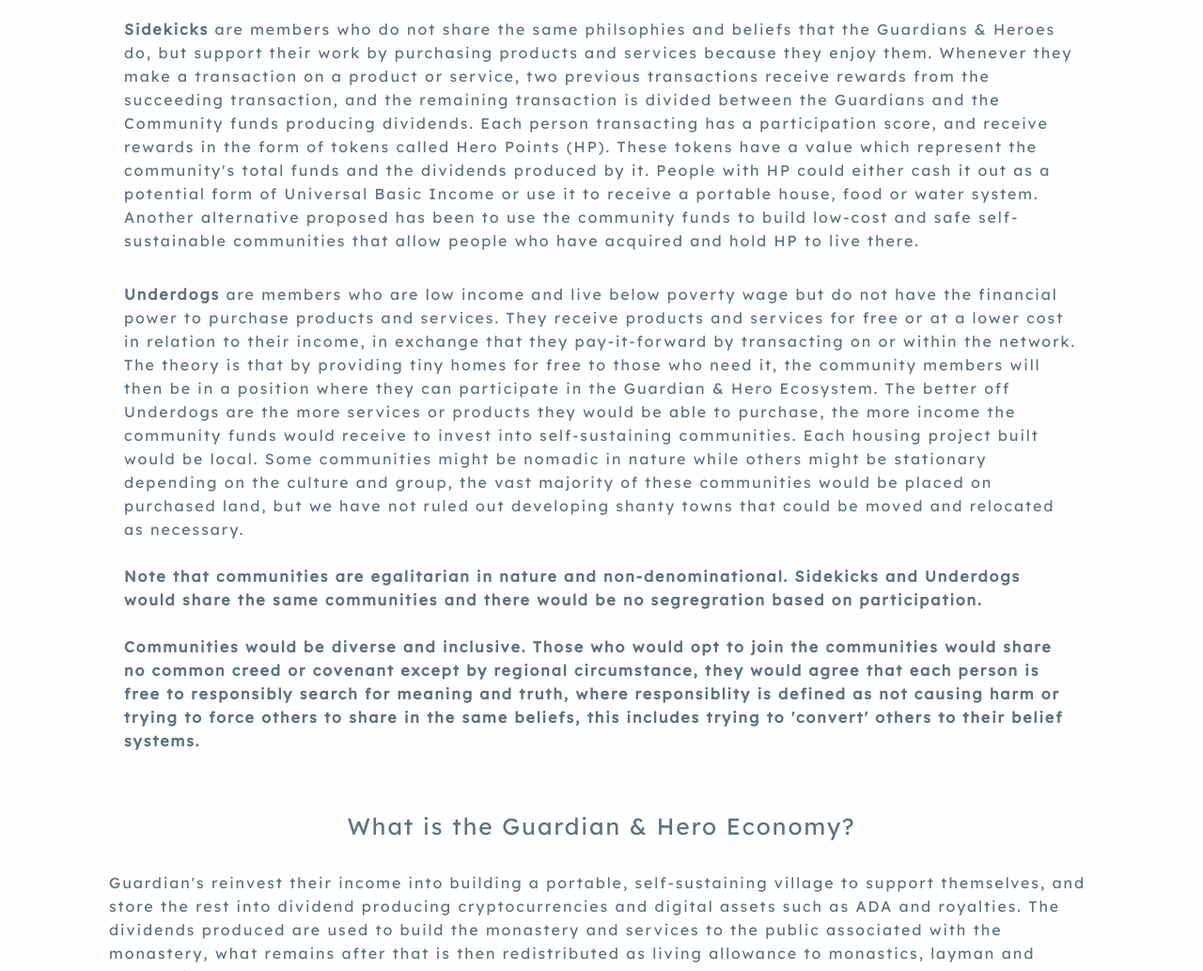
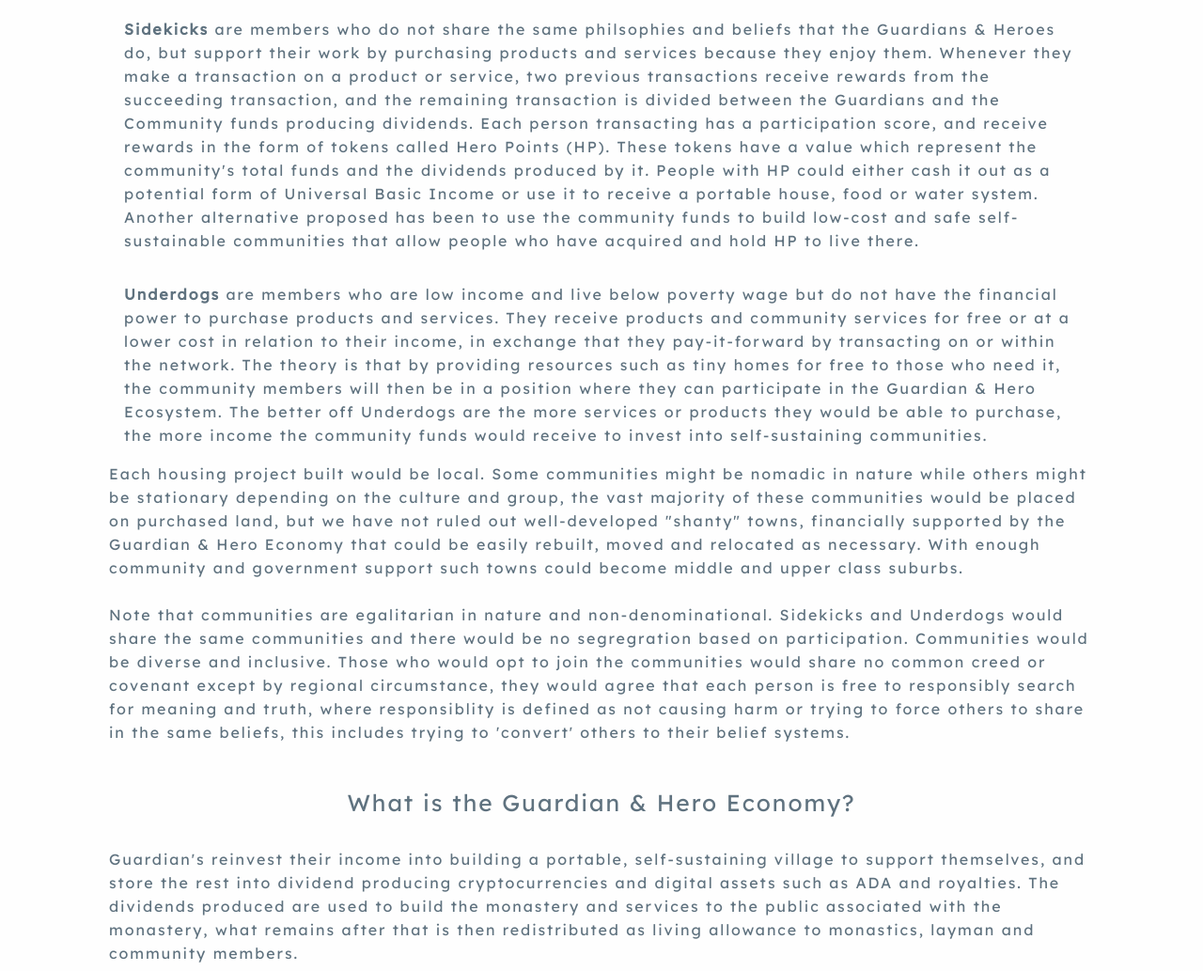
Before and after one commit to krakenspirit/guardianhero.github.io, a plain HTML site: page project.html in a window 1280 px wide. Shown: the part 1184-2217 px from the top of the page at 94% size. Drawn offline with Linux system fonts and the light colour scheme.

Commit message:
Update project.html

```diff
--- a/project.html
+++ b/project.html
@@ -109,10 +109,12 @@
             </div>
 
             <div class="cell small-6 textpadding">
-                <b>Underdogs</b> are members who are low income and live below poverty wage but do not have the financial power to purchase products and services. They receive products and services for free or at a lower cost in relation to their income, in exchange that they pay-it-forward by transacting on or within the network. The theory is that by providing tiny homes for free to those who need it, the community members will then be in a position where they can participate in the Guardian & Hero Ecosystem. The better off Underdogs are the more services or products they would be able to purchase, the more income the community funds would receive to invest into self-sustaining communities. Each housing project built would be local. Some communities might be nomadic in nature while others might be stationary depending on the culture and group, the vast majority of these communities would be placed on purchased land, but we have not ruled out developing shanty towns that could be moved and relocated as necessary. <br><br>
+                <b>Underdogs</b> are members who are low income and live below poverty wage but do not have the financial power to purchase products and services. They receive products and community services for free or at a lower cost in relation to their income, in exchange that they pay-it-forward by transacting on or within the network. The theory is that by providing resources such as tiny homes for free to those who need it, the community members will then be in a position where they can participate in the Guardian & Hero Ecosystem. The better off Underdogs are the more services or products they would be able to purchase, the more income the community funds would receive to invest into self-sustaining communities.
+            </div>
 
-                <b>Note that communities are egalitarian in nature and non-denominational. Sidekicks and Underdogs would share the same communities and there would be no segregration based on participation. <br><br> Communities would be diverse and inclusive. Those who would opt to join the communities would share no common creed or covenant except by regional circumstance, they would agree that each person is free to responsibly search for meaning and truth, where responsiblity is defined as not causing harm or trying to force others to share in the same beliefs, this includes trying to 'convert' others to their belief systems.</b>
-            </div>
+            Each housing project built would be local. Some communities might be nomadic in nature while others might be stationary depending on the culture and group, the vast majority of these communities would be placed on purchased land, but we have not ruled out well-developed "shanty" towns, financially supported by the Guardian & Hero Economy that could be easily rebuilt, moved and relocated as necessary. With enough community and government support such towns could become middle and upper class suburbs.
+            <br><br>
+            Note that communities are egalitarian in nature and non-denominational. Sidekicks and Underdogs would share the same communities and there would be no segregration based on participation. Communities would be diverse and inclusive. Those who would opt to join the communities would share no common creed or covenant except by regional circumstance, they would agree that each person is free to responsibly search for meaning and truth, where responsiblity is defined as not causing harm or trying to force others to share in the same beliefs, this includes trying to 'convert' others to their belief systems.
         </div>
 
 
```
